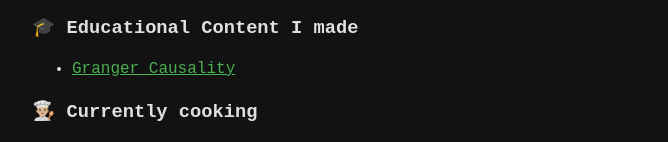
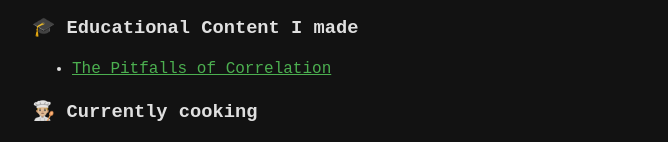
Before and after one commit to theonetruekn/theonetruekn.github.io, a plain HTML site: page index.html in a window 1280 px wide. Shown: the part 460-602 px from the top of the page, without its empty margins (283-951 px from the left). Drawn offline with Linux system fonts and the light colour scheme.

Commit message:
small update

```diff
--- a/index.html
+++ b/index.html
@@ -76,7 +76,7 @@
         <div class="lists">
             <h3>🎓 Educational Content I made</h3>
             <ul>
-                <li><a href="https://grangercausality.streamlit.app">Granger Causality</a></li>
+                <li><a href="https://correlationkn.streamlit.app">The Pitfalls of Correlation</a></li>
             </ul>
         </div>
         <div class="lists">
```
